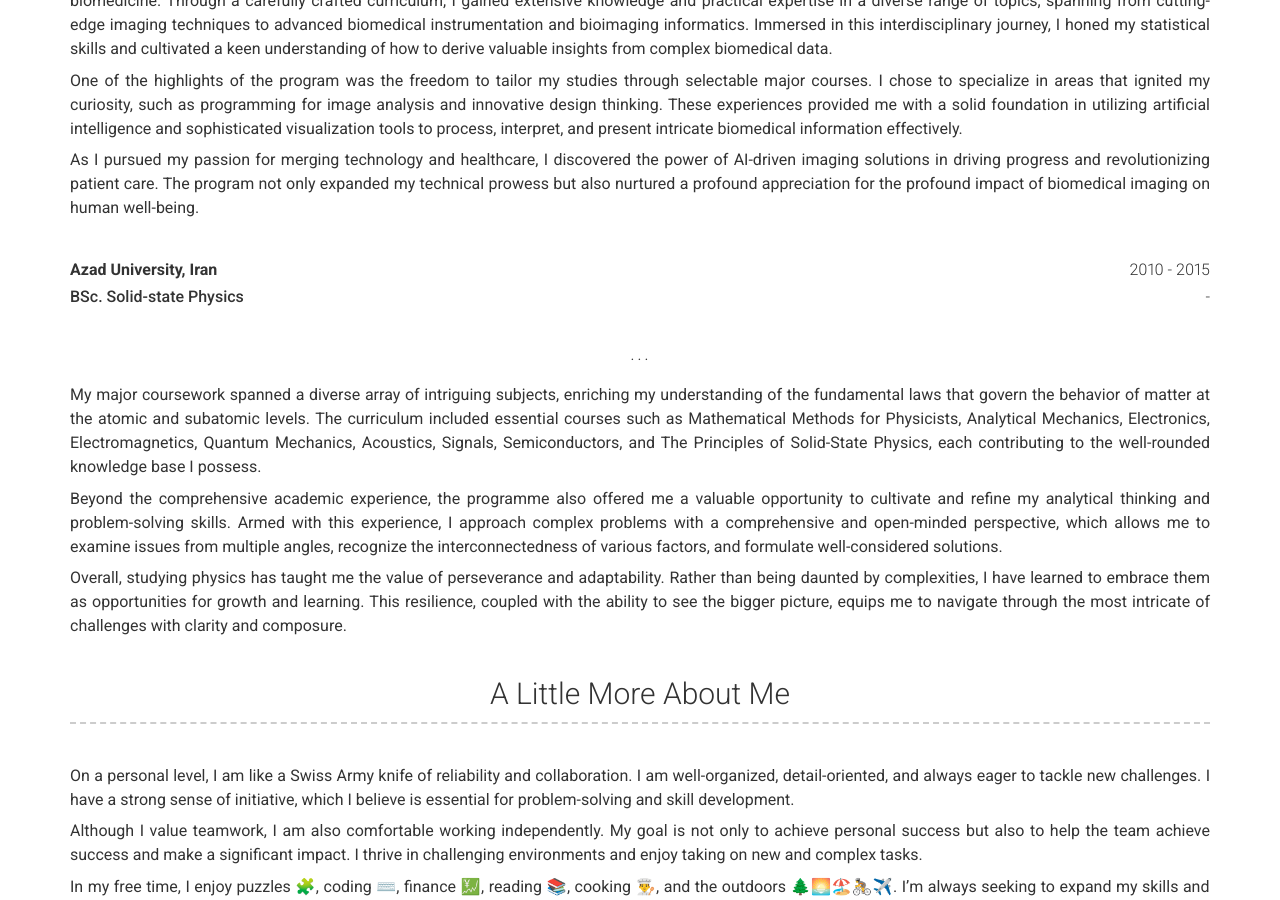
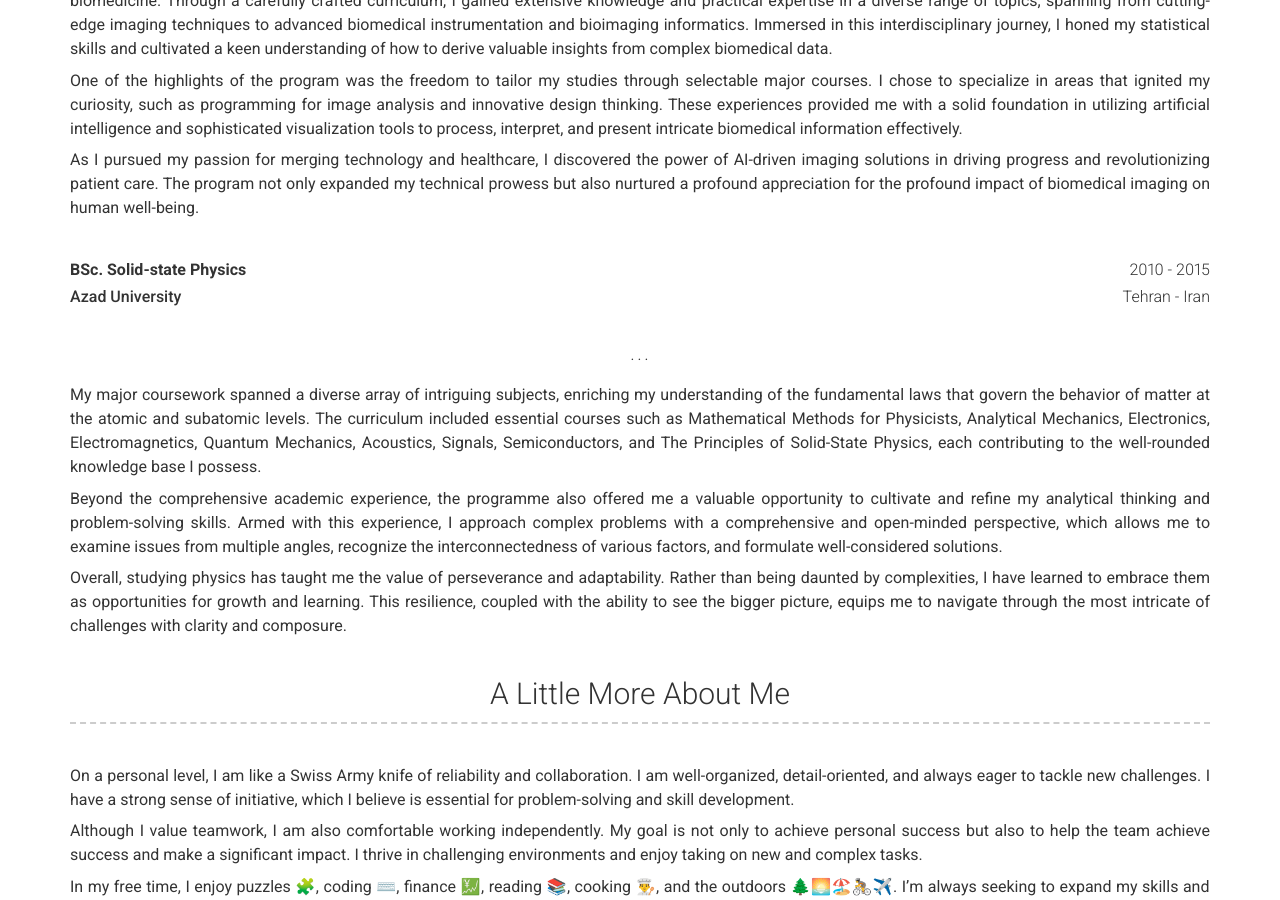
Before and after one commit to aminrezaei-img/CV, a Jekyll site: the page built from index.md, in a window 1280 px wide and 900 px high, scrolled down 1722 px. Built offline with Jekyll 4.4.1, drawn with Linux system fonts in a browser that asks for light colours; nearby versions of some CDN libraries.

Commit message:
Update _config.yml

```diff
--- a/_config.yml
+++ b/_config.yml
@@ -99,8 +99,10 @@ content:
           As I pursued my passion for merging technology and healthcare, I discovered the power of AI-driven imaging solutions in driving progress and revolutionizing patient care. The program not only expanded my technical prowess but also nurtured a profound appreciation for the profound impact of biomedical imaging on human well-being.
 
       - layout: top-left
-        title: Azad University, Iran
-        sub_title: BSc. Solid-state Physics
+        title: BSc. Solid-state Physics
+        sub_title: Azad University
+        city: Tehran
+        country: Iran
         caption: 2010 - 2015
         quote: >
               .  .  .
```
